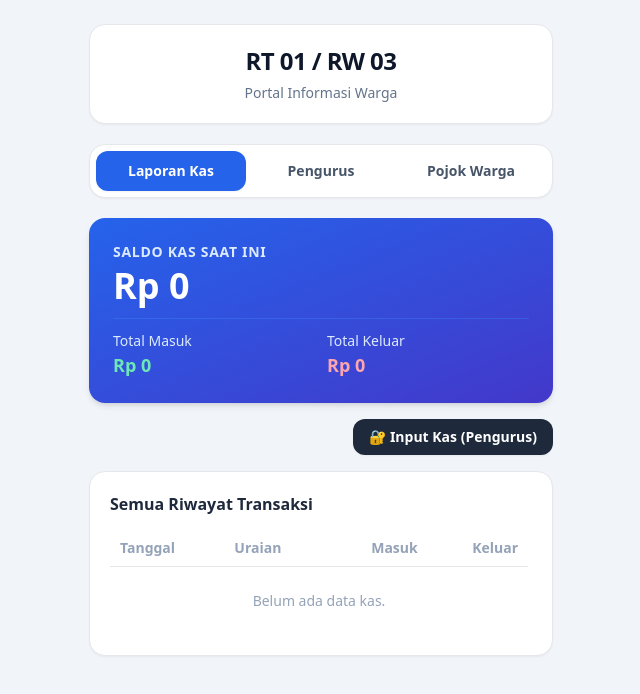
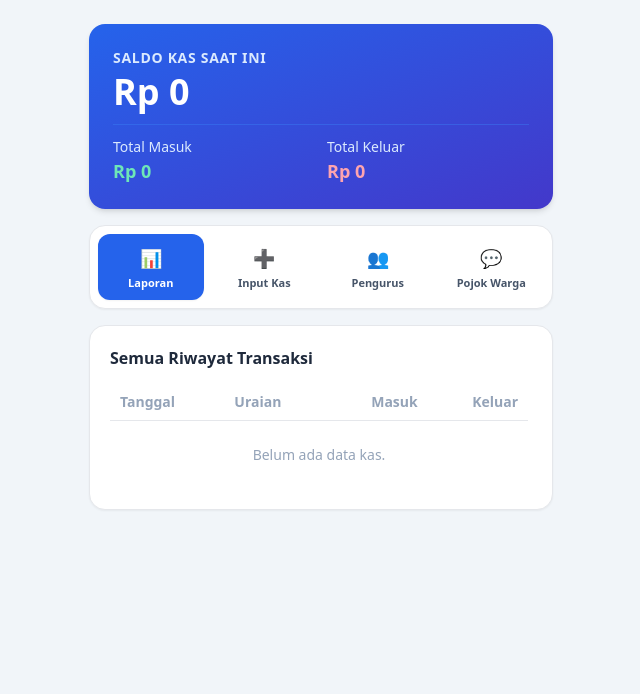
Before and after one commit to nizarmust19-ux/buku-kas-rt, a plain HTML site: page index.html in a window 1280 px wide. Shown: the whole page, without its empty margins (319-959 px from the left). Drawn offline with nearby package versions, Linux system fonts and the light colour scheme; no server answers.

Commit message:
Update index.html

```diff
--- a/index.html
+++ b/index.html
@@ -9,24 +9,9 @@
 </head>
 <body class="bg-slate-100 text-slate-800 font-sans pb-12 antialiased">
 
-    <div class="max-w-lg mx-auto p-4 sm:p-6 space-y-5">
+    <div class="max-w-lg mx-auto p-4 sm:p-6 space-y-4">
 
-        <!-- HEADER / JUDUL -->
-        <div class="bg-white p-5 rounded-2xl shadow-sm border text-center space-y-1.5">
-            <h1 class="text-xl sm:text-2xl font-black text-slate-900 tracking-tight">RT 01 / RW 03</h1>
-            <p class="text-xs sm:text-sm text-slate-500 font-medium">Portal Informasi Warga </p>
-        </div>
-
-        <!-- MENU / NAVIGASI TAB -->
-        <div class="flex bg-white p-1.5 rounded-2xl shadow-sm border text-xs sm:text-sm font-semibold">
-            <button id="tab-laporan" onclick="gantiTab('laporan')" class="flex-1 py-2.5 rounded-xl bg-blue-600 text-white transition shadow-sm">Laporan Kas</button>
-            <button id="tab-pengurus" onclick="gantiTab('pengurus')" class="flex-1 py-2.5 rounded-xl text-slate-600 hover:text-slate-900 transition">Pengurus</button>
-            <button id="tab-saran" onclick="gantiTab('saran')" class="flex-1 py-2.5 rounded-xl text-slate-600 hover:text-slate-900 transition">Pojok Warga</button>
-        </div>
-
-        <!-- ================= SECTION 1: LAPORAN KAS ================= -->
-        <section id="section-laporan" class="space-y-4">
-            <!-- Saldo Card -->
+        <!-- ================= KARTU SALDO UTAMA (DI ATAS) ================= -->
         <div class="bg-gradient-to-br from-blue-600 to-indigo-700 text-white p-5 sm:p-6 rounded-2xl shadow-md space-y-3">
             <div>
                 <p class="text-xs sm:text-sm text-blue-100 uppercase tracking-wider font-semibold">Saldo Kas Saat Ini</p>
@@ -44,13 +29,28 @@
             </div>
         </div>
 
-            <!-- Tombol Admin Input Kas -->
-            <div class="text-right">
-                <button onclick="bukaModalAdmin()" class="text-xs sm:text-sm bg-slate-800 text-white px-4 py-2 rounded-xl font-bold shadow-sm hover:bg-slate-700 transition">
-                    🔐 Input Kas (Pengurus)
+        <!-- ================= NAVIGASI IKON (4 TOMBOL JEJER) ================= -->
+        <div class="grid grid-cols-4 gap-2 bg-white p-2 rounded-2xl shadow-sm border text-center">
+            <button id="tab-laporan" onclick="gantiTab('laporan')" class="flex flex-col items-center justify-center py-2.5 rounded-xl bg-blue-600 text-white transition shadow-sm space-y-1">
+                <span class="text-lg">📊</span>
+                <span class="text-[11px] font-bold leading-tight">Laporan</span>
+            </button>
+            <button onclick="bukaModalAdmin()" class="flex flex-col items-center justify-center py-2.5 rounded-xl text-slate-600 hover:bg-slate-50 transition space-y-1">
+                <span class="text-lg">➕</span>
+                <span class="text-[11px] font-bold leading-tight">Input Kas</span>
+            </button>
+            <button id="tab-pengurus" onclick="gantiTab('pengurus')" class="flex flex-col items-center justify-center py-2.5 rounded-xl text-slate-600 hover:bg-slate-50 transition space-y-1">
+                <span class="text-lg">👥</span>
+                <span class="text-[11px] font-bold leading-tight">Pengurus</span>
+            </button>
+            <button id="tab-saran" onclick="gantiTab('saran')" class="flex flex-col items-center justify-center py-2.5 rounded-xl text-slate-600 hover:bg-slate-50 transition space-y-1">
+                <span class="text-lg">💬</span>
+                <span class="text-[11px] font-bold leading-tight">Pojok Warga</span>
             </button>
         </div>
 
+        <!-- ================= SECTION 1: LAPORAN KAS ================= -->
+        <section id="section-laporan" class="space-y-4">
             <!-- Tabel Transaksi Unlimited dengan Scroll -->
             <div class="bg-white p-4 sm:p-5 rounded-2xl shadow-sm border space-y-3">
                 <h3 class="font-bold text-sm sm:text-base text-slate-800">Semua Riwayat Transaksi</h3>
```
Lines whose indentation alone changed are shown as unchanged.
